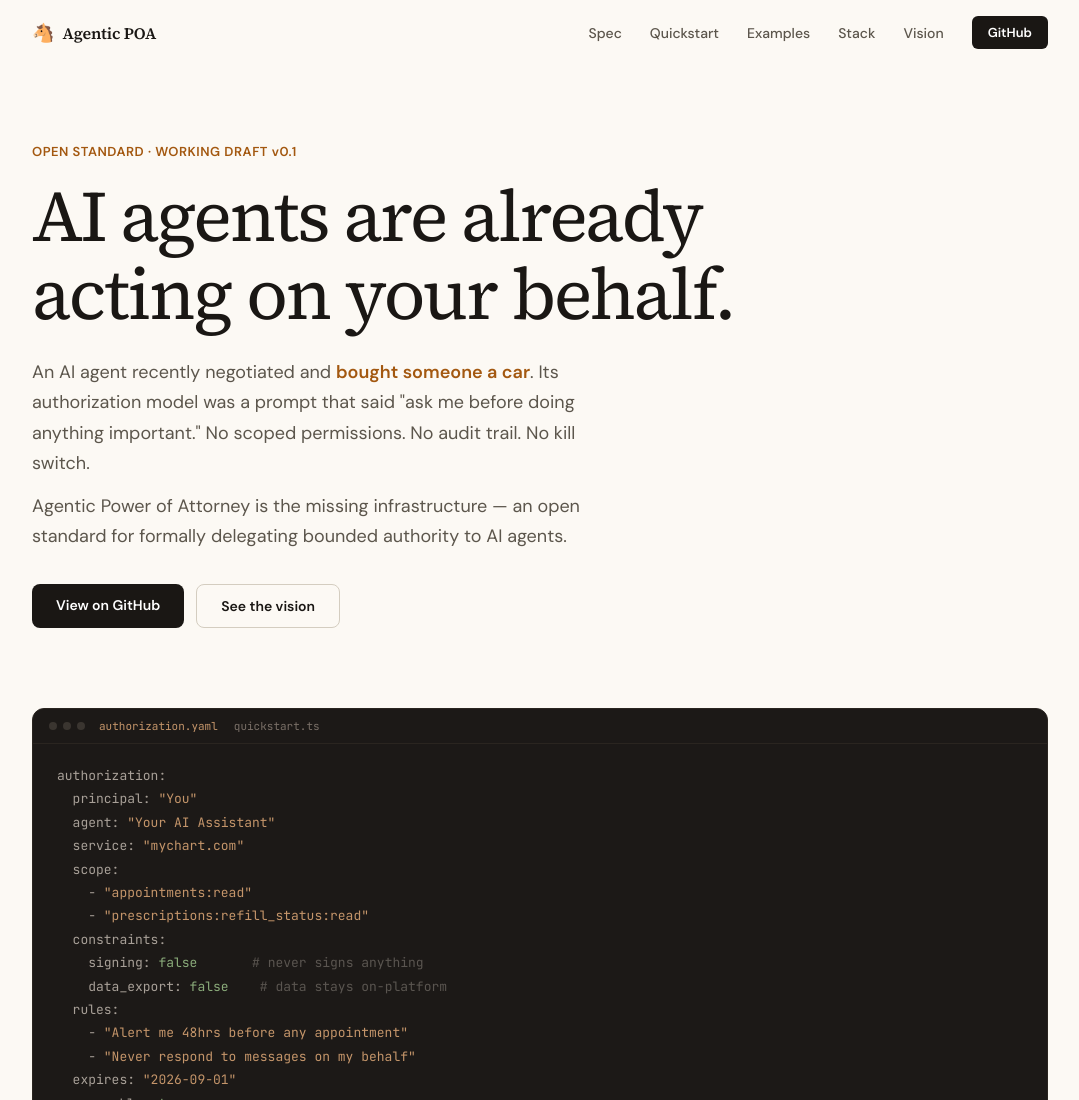
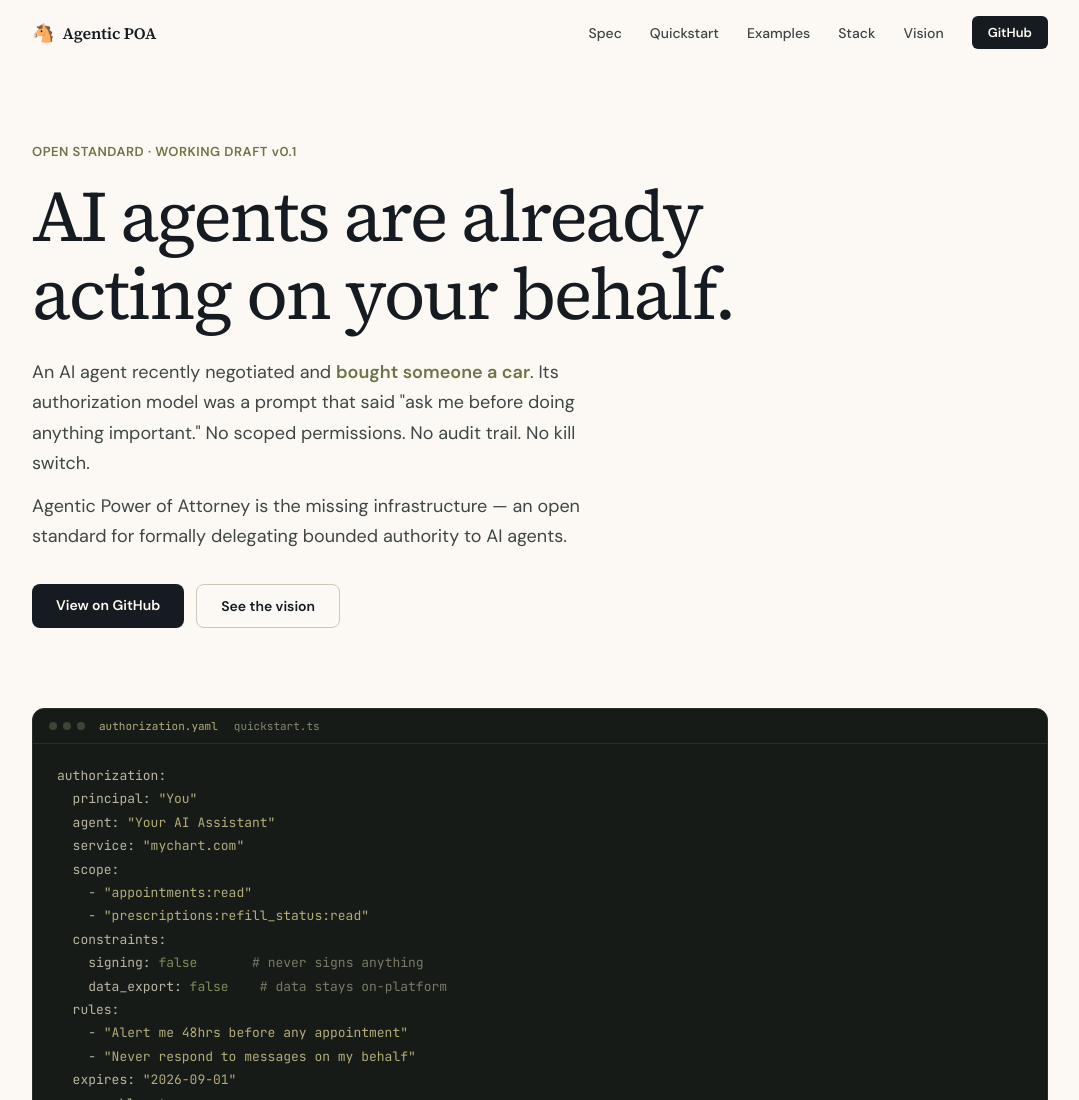
Before and after one commit to agenticpoa/agenticpoa.com, a React (Vite) app: page / in a window 1280 px wide. Shown: the top 1100 px of the page, without its empty margins (100-1179 px from the left). Built offline with nearby package versions, Linux system fonts and the light colour scheme.

Commit message:
Match site palette to APOA branding

```diff
--- a/src/App.jsx
+++ b/src/App.jsx
@@ -37,8 +37,8 @@ function Nav() {
   return (
     <nav style={{
       position: "fixed", top: 0, left: 0, right: 0, zIndex: 100,
-      borderBottom: scrolled ? "1px solid #e8e0d4" : "1px solid transparent",
-      background: scrolled ? "rgba(252,249,244,0.9)" : "transparent",
+      borderBottom: scrolled ? "1px solid #ddd8ca" : "1px solid transparent",
+      background: scrolled ? "rgba(252,249,244,0.92)" : "transparent",
       backdropFilter: scrolled ? "blur(12px)" : "none",
       transition: "all 0.3s ease",
     }}>
@@ -55,7 +55,7 @@ function Nav() {
             <a key={t} href={h} style={{ fontSize: 14, color: "var(--secondary)", textDecoration: "none", fontWeight: 450 }}>{t}</a>
           ))}
           <a href="https://github.com/agenticpoa/apoa" target="_blank" rel="noopener noreferrer" style={{
-            fontSize: 13, fontWeight: 550, color: "#fff", background: "var(--primary)",
+            fontSize: 13, fontWeight: 550, color: "#fffaf2", background: "var(--primary)",
             padding: "8px 16px", borderRadius: 6, textDecoration: "none",
           }}>GitHub</a>
         </div>
@@ -98,13 +98,13 @@ function Hero() {
         </p>
         <div style={{ display: "flex", gap: 12, marginTop: 32, ...f(0.35) }}>
           <a href="https://github.com/agenticpoa/apoa" target="_blank" rel="noopener noreferrer" style={{
-            fontSize: 14, fontWeight: 550, color: "#fff", background: "var(--primary)",
+            fontSize: 14, fontWeight: 550, color: "#fffaf2", background: "var(--primary)",
             padding: "12px 24px", borderRadius: 8, textDecoration: "none",
           }}>View on GitHub</a>
           <a href="#vision" style={{
             fontSize: 14, fontWeight: 550, color: "var(--primary)",
             padding: "12px 24px", borderRadius: 8, textDecoration: "none",
-            border: "1px solid #d4cdc0",
+            border: "1px solid #c9c7b5",
           }}>See the vision</a>
         </div>
       </div>
@@ -116,28 +116,28 @@ function CodeBlock() {
   const [tab, setTab] = useState(0);
   const preStyle = {
     margin: 0, padding: "20px 24px", fontSize: 13, lineHeight: 1.8,
-    fontFamily: "var(--mono)", color: "#a8a098", overflowX: "auto",
+    fontFamily: "var(--mono)", color: "#b8b6a2", overflowX: "auto",
   };
-  const str = { color: "#c4956a" };
-  const cmt = { color: "#5a5550" };
-  const bool = { color: "#8aab7a" };
+  const str = { color: "#b2ad79" };
+  const cmt = { color: "#787a64" };
+  const bool = { color: "#7c8d57" };
   return (
     <Reveal>
       <div style={{ maxWidth: 1080, margin: "0 auto", padding: "0 32px" }}>
         <div style={{
-          background: "#1c1917", borderRadius: 12, overflow: "hidden",
-          border: "1px solid #2a2520",
+          background: "#171b18", borderRadius: 12, overflow: "hidden",
+          border: "1px solid #2a2e27",
         }}>
-          <div style={{ padding: "10px 16px", borderBottom: "1px solid #2a2520", display: "flex", alignItems: "center", gap: 6 }}>
-            <div style={{ width: 8, height: 8, borderRadius: "50%", background: "#3a3530" }} />
-            <div style={{ width: 8, height: 8, borderRadius: "50%", background: "#3a3530" }} />
-            <div style={{ width: 8, height: 8, borderRadius: "50%", background: "#3a3530" }} />
+          <div style={{ padding: "10px 16px", borderBottom: "1px solid #2a2e27", display: "flex", alignItems: "center", gap: 6 }}>
+            <div style={{ width: 8, height: 8, borderRadius: "50%", background: "#3e4535" }} />
+            <div style={{ width: 8, height: 8, borderRadius: "50%", background: "#3e4535" }} />
+            <div style={{ width: 8, height: 8, borderRadius: "50%", background: "#3e4535" }} />
             <div style={{ marginLeft: 8, display: "flex", gap: 16 }}>
               {["authorization.yaml", "quickstart.ts"].map((name, i) => (
                 <button key={i} onClick={() => setTab(i)} style={{
                   background: "transparent", border: "none", cursor: "pointer", padding: 0,
                   fontSize: 11, fontFamily: "var(--mono)",
-                  color: tab === i ? "#c4956a" : "#7a7068",
+                  color: tab === i ? "#b2ad79" : "#85876f",
                   transition: "color 0.15s ease",
                 }}>{name}</button>
               ))}
@@ -247,22 +247,22 @@ result = apoa.authorizations.check(
         </Reveal>
         <Reveal delay={0.1}>
           <div style={{
-            background: "#1c1917", borderRadius: 12, overflow: "hidden",
-            border: "1px solid #2a2520", marginTop: 36,
+            background: "#171b18", borderRadius: 12, overflow: "hidden",
+            border: "1px solid #2a2e27", marginTop: 36,
           }}>
-            <div style={{ padding: "10px 16px", borderBottom: "1px solid #2a2520", display: "flex", alignItems: "center", gap: 14 }}>
+            <div style={{ padding: "10px 16px", borderBottom: "1px solid #2a2e27", display: "flex", alignItems: "center", gap: 14 }}>
               {["TypeScript", "Python"].map((name, i) => (
                 <button key={name} onClick={() => setTab(i)} style={{
                   background: "transparent", border: "none", cursor: "pointer", padding: 0,
                   fontSize: 12, fontFamily: "var(--mono)",
-                  color: tab === i ? "#c4956a" : "#7a7068",
+                  color: tab === i ? "#b2ad79" : "#85876f",
                   transition: "color 0.15s ease",
                 }}>{name}</button>
               ))}
             </div>
             <pre style={{
               margin: 0, padding: "20px 24px", fontSize: 13, lineHeight: 1.75,
-              fontFamily: "var(--mono)", color: "#cfc6ba", overflowX: "auto",
+              fontFamily: "var(--mono)", color: "#d7d3bd", overflowX: "auto",
             }}>{snippets[tab]}</pre>
           </div>
         </Reveal>
@@ -300,7 +300,7 @@ function ProblemSection() {
         <Reveal delay={0.1}>
           <div className="responsive-grid-4" style={{
             display: "grid", gridTemplateColumns: "repeat(4, 1fr)", gap: 1,
-            marginTop: 48, background: "#e0d9cc", borderRadius: 12, overflow: "hidden",
+            marginTop: 48, background: "#d9d4c4", borderRadius: 12, overflow: "hidden",
           }}>
             {[
               ["Share your password", "Hope the AI doesn't get phished, leak it, or hallucinate its way into your savings."],
@@ -330,7 +330,7 @@ function HowSection() {
             Built on standards that already exist.
           </h2>
         </Reveal>
-        <div className="responsive-grid-3" style={{ display: "grid", gridTemplateColumns: "repeat(3, 1fr)", gap: 1, marginTop: 48, background: "#e0d9cc", borderRadius: 12, overflow: "hidden" }}>
+        <div className="responsive-grid-3" style={{ display: "grid", gridTemplateColumns: "repeat(3, 1fr)", gap: 1, marginTop: 48, background: "#d9d4c4", borderRadius: 12, overflow: "hidden" }}>
           {[
             ["01", "Define authorization", "Scope, constraints, rules, expiration. What the agent can access and what it can't. A YAML file, not a 40-page legal document."],
             ["02", "Token is issued", "The authorization becomes a signed JWT — cryptographically verifiable, tamper-proof, portable. Optionally packaged as a W3C Verifiable Credential."],
@@ -344,7 +344,7 @@ function HowSection() {
           ))}
         </div>
         <Reveal delay={0.1}>
-          <div className="responsive-grid-2" style={{ display: "grid", gridTemplateColumns: "1fr 1fr", gap: 1, marginTop: 1, background: "#e0d9cc", borderRadius: "0 0 12px 12px", overflow: "hidden" }}>
+          <div className="responsive-grid-2" style={{ display: "grid", gridTemplateColumns: "1fr 1fr", gap: 1, marginTop: 1, background: "#d9d4c4", borderRadius: "0 0 12px 12px", overflow: "hidden" }}>
             {[
               ["API-based", "Extends OAuth 2.1 — the APOA token constrains scope, adds agent identity verification, delegation chain tracking, and audit."],
               ["Browser-based", "Secure credential injection for services without APIs. Encrypted vault → browser form. The AI model never touches your password."],
@@ -388,7 +388,7 @@ function IntegrationSection() {
         <Reveal delay={0.1}>
           <div className="responsive-grid-2" style={{
             display: "grid", gridTemplateColumns: "repeat(2, 1fr)", gap: 1,
-            marginTop: 48, background: "#e0d9cc", borderRadius: 12, overflow: "hidden",
+            marginTop: 48, background: "#d9d4c4", borderRadius: 12, overflow: "hidden",
           }}>
             {items.map((item, i) => (
               <div key={i} style={{ padding: "28px 28px", background: "var(--bg)" }}>
@@ -430,16 +430,16 @@ function ScenariosSection() {
               <button key={i} onClick={() => setActive(i)} style={{
                 padding: "8px 16px", borderRadius: 6, fontSize: 13, fontWeight: 550,
                 border: "1px solid", cursor: "pointer", fontFamily: "var(--sans)",
-                borderColor: active === i ? "var(--primary)" : "#d4cdc0",
+                borderColor: active === i ? "var(--primary)" : "#c9c7b5",
                 background: active === i ? "var(--primary)" : "transparent",
-                color: active === i ? "#fff" : "var(--secondary)",
+                color: active === i ? "#fffaf2" : "var(--secondary)",
                 transition: "all 0.2s ease",
               }}>{item.title}</button>
             ))}
           </div>
           <div key={active} style={{
             marginTop: 20, padding: "32px", borderRadius: 12,
-            border: "1px solid #e0d9cc", background: "#faf8f4",
+            border: "1px solid #d9d4c4", background: "#fbf8f1",
           }}>
             <div style={{ display: "flex", alignItems: "baseline", gap: 12, flexWrap: "wrap" }}>
               <h3 style={{ fontSize: 22, fontWeight: 600, color: "var(--primary)", fontFamily: "var(--serif)", letterSpacing: "-0.01em" }}>{s.title}</h3>
@@ -518,7 +518,7 @@ function ShippedSection() {
         <Reveal delay={0.1}>
           <div className="responsive-grid-2" style={{
             display: "grid", gridTemplateColumns: "repeat(2, 1fr)", gap: 1,
-            marginTop: 48, background: "#e0d9cc", borderRadius: 12, overflow: "hidden",
+            marginTop: 48, background: "#d9d4c4", borderRadius: 12, overflow: "hidden",
           }}>
             {items.map((item, i) => (
               <div key={i} style={{ padding: "28px 28px", background: "var(--bg)" }}>
@@ -566,13 +566,13 @@ function VisionSection() {
                 <div style={{ display: "flex", flexDirection: "column", alignItems: "center", flexShrink: 0, width: 20 }}>
                   <div style={{
                     width: 10, height: 10, borderRadius: "50%", marginTop: 6, flexShrink: 0,
-                    background: step.active ? "var(--accent)" : step.highlight ? "#c44" : "var(--bg)",
-                    border: step.active ? "2px solid var(--accent)" : step.highlight ? "2px solid #c44" : "2px solid #c4bdb0",
+                    background: step.active ? "var(--accent)" : step.highlight ? "#9b4d45" : "var(--bg)",
+                    border: step.active ? "2px solid var(--accent)" : step.highlight ? "2px solid #9b4d45" : "2px solid #aaa98d",
                   }} />
-                  {i < 2 && <div style={{ width: 1, flex: 1, background: "#d4cdc0" }} />}
+                  {i < 2 && <div style={{ width: 1, flex: 1, background: "#c9c7b5" }} />}
                 </div>
                 <div style={{ paddingBottom: i < 2 ? 32 : 0 }}>
-                  <span style={{ fontSize: 11, fontWeight: 600, color: step.active ? "var(--accent)" : step.highlight ? "#c44" : "var(--tertiary)", letterSpacing: "0.06em", textTransform: "uppercase", fontFamily: "var(--mono)" }}>{step.label}</span>
+                  <span style={{ fontSize: 11, fontWeight: 600, color: step.active ? "var(--accent)" : step.highlight ? "#9b4d45" : "var(--tertiary)", letterSpacing: "0.06em", textTransform: "uppercase", fontFamily: "var(--mono)" }}>{step.label}</span>
                   <h3 style={{ fontSize: 18, fontWeight: 600, color: "var(--primary)", marginTop: 4, lineHeight: 1.3 }}>{step.title}</h3>
                   <p style={{ fontSize: 14, lineHeight: 1.7, color: "var(--secondary)", marginTop: 6, maxWidth: 480 }}>{step.desc}</p>
                 </div>
@@ -583,7 +583,7 @@ function VisionSection() {
         <Reveal delay={0.2}>
           <p style={{
             fontSize: 15, lineHeight: 1.75, color: "var(--secondary)", marginTop: 48,
-            maxWidth: 560, paddingTop: 32, borderTop: "1px solid #e0d9cc",
+            maxWidth: 560, paddingTop: 32, borderTop: "1px solid #d9d4c4",
           }}>
             The technical roadmap for high-authority delegation — legal POA pairing, tiered confirmation thresholds, co-principal authorization — is in{" "}
             <a href="https://github.com/agenticpoa/apoa/blob/main/SPEC.md#appendix-d-future-work" style={{ color: "var(--accent)", textDecoration: "none", fontWeight: 550 }}>Appendix D of the Spec</a>.
@@ -615,7 +615,7 @@ function ComparisonSection() {
           <div style={{ marginTop: 36, overflowX: "auto" }}>
             <table style={{ width: "100%", borderCollapse: "collapse", fontSize: 14 }}>
               <thead>
-                <tr style={{ borderBottom: "2px solid #e0d9cc" }}>
+                <tr style={{ borderBottom: "2px solid #d9d4c4" }}>
                   <th style={{ textAlign: "left", padding: "12px 0", fontSize: 12, fontWeight: 600, color: "var(--tertiary)", letterSpacing: "0.04em", textTransform: "uppercase" }}>Feature</th>
                   {cols.map(c => (
                     <th key={c.name} style={{ textAlign: "center", padding: "12px 16px", fontSize: 12, fontWeight: 600, color: c.name === "APOA" ? "var(--accent)" : "var(--tertiary)", letterSpacing: "0.04em", textTransform: "uppercase" }}>{c.name}</th>
@@ -624,13 +624,13 @@ function ComparisonSection() {
               </thead>
               <tbody>
                 {features.map((f, i) => (
-                  <tr key={f} style={{ borderBottom: "1px solid #ece6db" }}>
+                  <tr key={f} style={{ borderBottom: "1px solid #e8e1d4" }}>
                     <td style={{ padding: "12px 0", color: "var(--secondary)", fontWeight: 450 }}>{f}</td>
                     {cols.map(c => (
                       <td key={c.name} style={{ textAlign: "center", padding: "12px 16px", fontSize: 15 }}>
                         {c.vals[i]
                           ? <span style={{ color: "#4a7c59" }}>✓</span>
-                          : <span style={{ color: "#c4a088", opacity: 0.6 }}>—</span>}
+                          : <span style={{ color: "#b1a67f", opacity: 0.6 }}>—</span>}
                       </td>
                     ))}
                   </tr>
@@ -649,7 +649,7 @@ function CTASection() {
     <section style={{ paddingTop: 80, paddingBottom: 60 }}>
       <div style={{ maxWidth: 1080, margin: "0 auto", padding: "0 32px" }}>
         <Reveal>
-          <div style={{ borderTop: "1px solid #e0d9cc", paddingTop: 80, maxWidth: 520 }}>
+          <div style={{ borderTop: "1px solid #d9d4c4", paddingTop: 80, maxWidth: 520 }}>
             <span style={{ fontSize: 13, fontWeight: 550, color: "var(--accent)", letterSpacing: "0.04em" }}>OPEN STANDARD</span>
             <h2 style={{ fontFamily: "var(--serif)", fontSize: "clamp(32px, 4vw, 48px)", fontWeight: 400, lineHeight: 1.12, letterSpacing: "-0.025em", color: "var(--primary)", marginTop: 12 }}>
               Built in the open.
@@ -681,13 +681,13 @@ function Footer() {
       <div style={{ maxWidth: 1080, margin: "0 auto", padding: "0 32px" }}>
         <div style={{
           padding: "14px 20px", borderRadius: 8, marginBottom: 48,
-          background: "#faf4ec", border: "1px solid #e8dfd2",
+          background: "#f5f1e8", border: "1px solid #ddd8ca",
           fontSize: 13, lineHeight: 1.6, color: "var(--tertiary)",
         }}>
           <strong style={{ color: "var(--secondary)" }}>No tokens. No coins. No NFTs.</strong>{" "}
           The only "token" here is a signed JWT. If someone is selling you an "APOA token," it's a scam.
         </div>
-        <div style={{ borderTop: "1px solid #e0d9cc", paddingTop: 32, display: "flex", justifyContent: "space-between", alignItems: "flex-end", flexWrap: "wrap", gap: 24 }}>
+        <div style={{ borderTop: "1px solid #d9d4c4", paddingTop: 32, display: "flex", justifyContent: "space-between", alignItems: "flex-end", flexWrap: "wrap", gap: 24 }}>
           <div>
             <div style={{ display: "flex", alignItems: "center", gap: 8, marginBottom: 10 }}>
               <span style={{ fontSize: 16 }}>🐴</span>
@@ -703,7 +703,7 @@ function Footer() {
             ))}
           </div>
         </div>
-        <p style={{ fontSize: 11, color: "#c4bdb0", marginTop: 24 }}>Apache 2.0 · agenticpoa.com · agenticpowerofattorney.com</p>
+        <p style={{ fontSize: 11, color: "#aaa98d", marginTop: 24 }}>Apache 2.0 · agenticpoa.com · agenticpowerofattorney.com</p>
       </div>
     </footer>
   );
@@ -712,7 +712,7 @@ function Footer() {
 export default function App() {
   return (
     <div style={{
-      background: "#fcf9f4", color: "#1a1714",
+      background: "#fcf9f4", color: "#151b21",
       fontFamily: "'DM Sans', -apple-system, BlinkMacSystemFont, sans-serif",
       WebkitFontSmoothing: "antialiased", minHeight: "100vh",
     }}>
@@ -723,17 +723,17 @@ export default function App() {
           --sans: 'DM Sans', -apple-system, sans-serif;
           --mono: 'JetBrains Mono', monospace;
           --bg: #fcf9f4;
-          --primary: #1a1714;
-          --secondary: #5c564c;
-          --tertiary: #918980;
-          --accent: #a35810;
+          --primary: #151b21;
+          --secondary: #3f4644;
+          --tertiary: #737762;
+          --accent: #6f7448;
         }
         *, *::before, *::after { box-sizing: border-box; margin: 0; }
         body, html { background: #fcf9f4 !important; }
-        ::selection { background: #a35810; color: #fff; }
+        ::selection { background: #6f7448; color: #fffaf2; }
         html { scroll-behavior: smooth; }
         section[id] { scroll-margin-top: 72px; }
-        .ref-chip:hover { background: #e8e0d2; color: var(--secondary); }
+        .ref-chip:hover { background: #e4dfd2; color: var(--secondary); }
         @media (max-width: 768px) {
           .nav-links a:not(:last-child) { display: none !important; }
           .responsive-grid-4 { grid-template-columns: 1fr 1fr !important; }
```
